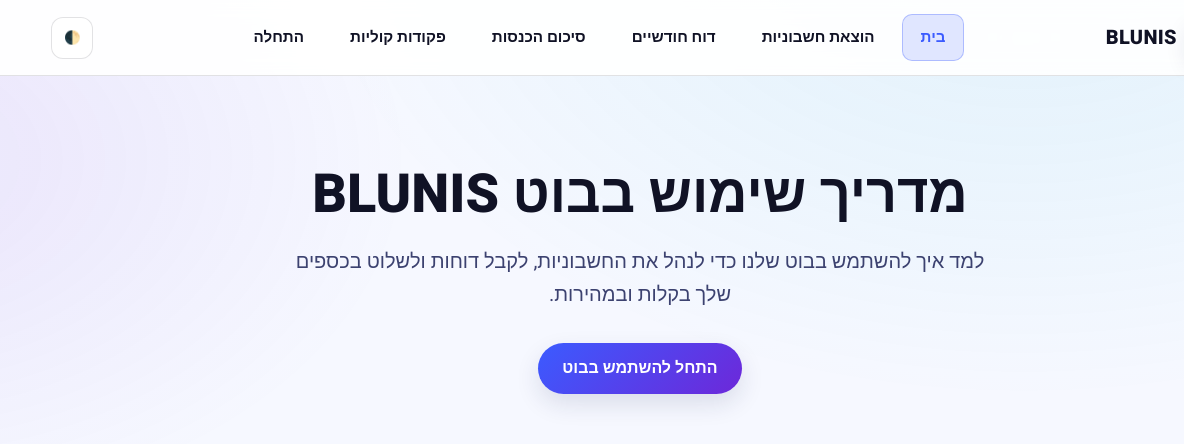
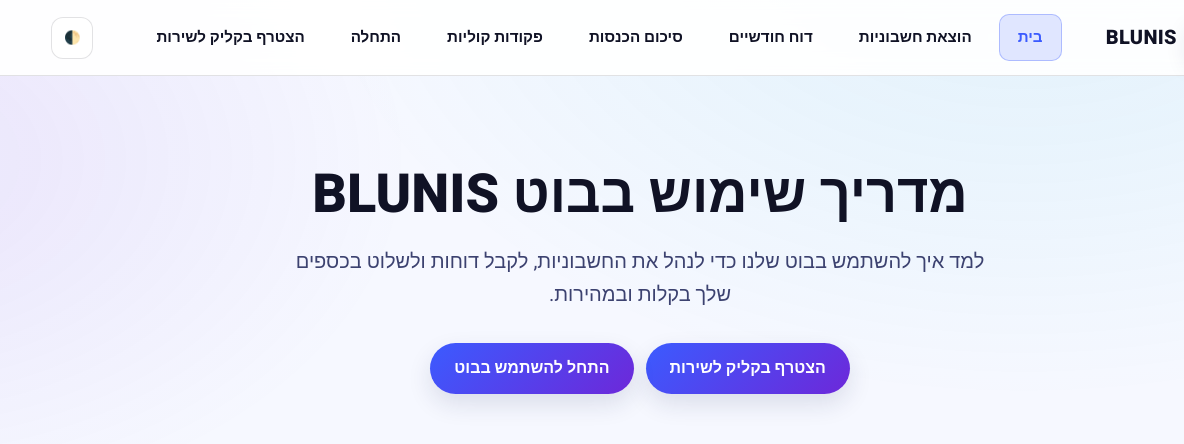
Before and after one commit to avielpc/blunis, a plain HTML site: page index.html in a window 1280 px wide. Shown: the top 444 px of the page, 0-1184 px from the left. Drawn offline with Linux system fonts and the light colour scheme.

Commit message:
הצטרף בקליק

```diff
--- a/index.html
+++ b/index.html
@@ -290,6 +290,7 @@
         <a href="#income-summary" class="nav-link">סיכום הכנסות</a>
         <a href="#voice-commands" class="nav-link">פקודות קוליות</a>
         <a href="#get-started" class="nav-link">התחלה</a>
+        <a href="https://secure.cardcom.solutions/t/psTxrA830G" target="_blank" class="nav-link">הצטרף בקליק לשירות</a>
       </nav>
       <div class="actions">
         <button id="menuToggle" class="menu-toggle" aria-label="תפריט">
@@ -310,6 +311,7 @@
         למד איך להשתמש בבוט שלנו כדי לנהל את החשבוניות, לקבל דוחות ולשלוט בכספים שלך בקלות ובמהירות.
       </p>
       <div class="cta-row" data-animate>
+        <a href="https://secure.cardcom.solutions/t/psTxrA830G" target="_blank" class="btn primary">הצטרף בקליק לשירות</a>
         <a href="https://wa.me/14422780677" target="_blank" class="btn primary">התחל להשתמש בבוט</a>
       </div>
     </div>
```
